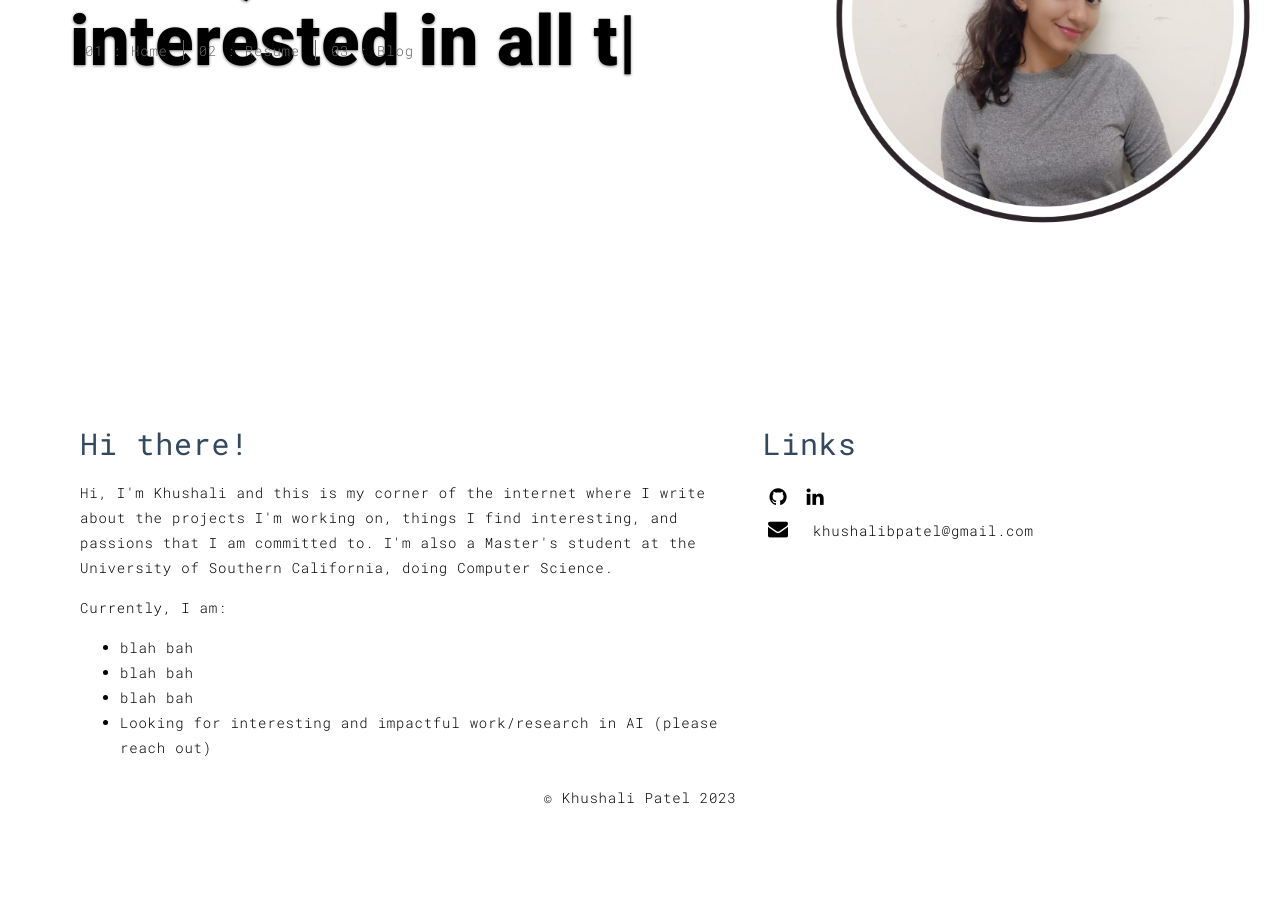
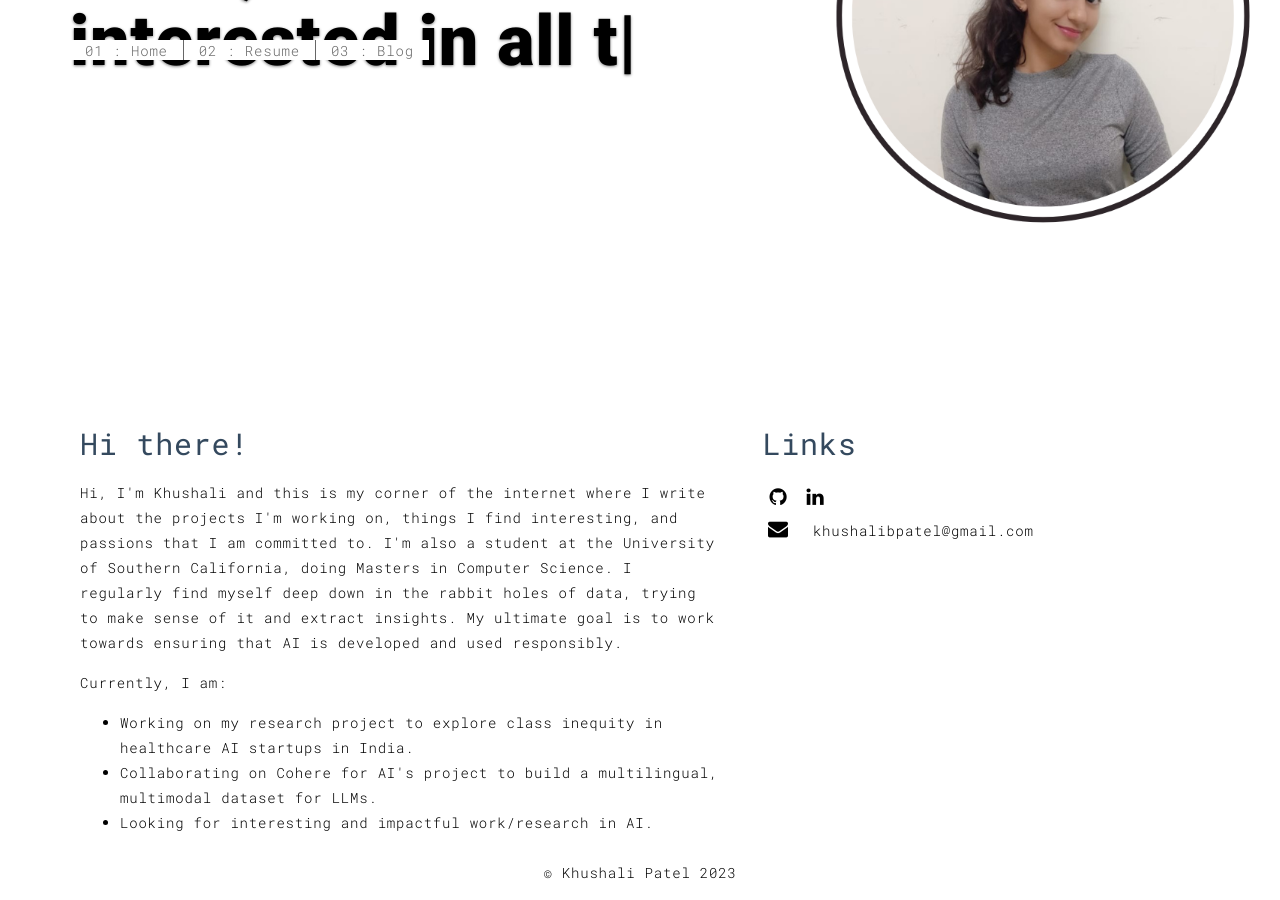
Before and after one commit to KhushaliP/portfolio, a Jekyll site: the page built from index.html, in a window 1280 px wide and 900 px high, scrolled down 402 px. Built offline with Jekyll 4.4.1, drawn with Linux system fonts in a browser that asks for light colours; before the commit the page ends 1227 px from its top, so only the background shows below that.

Commit message:
modified css

```diff
--- a/css/default.css
+++ b/css/default.css
@@ -2801,7 +2801,8 @@ tbody.collapse.in{
     }
 }
 .navbar-nav{
-    margin:.25px -15px
+    margin:.25px -15px;
+    background-color: #fff;
 }
 .navbar-nav>li>a{
     padding-top:10px;
--- a/index.html
+++ b/index.html
@@ -32,23 +32,20 @@ title: Khushali Patel
 			<div class="template-example">
 				<h2 class="template-title-example">Hi there!</h2>
 				<p>
-					Hi, I'm Khushali and this is my corner of the internet where I write about the projects I'm working on, things I find interesting, and passions that I am committed to. I'm also a Master's student at the University of Southern California, doing Computer Science.
-
+					Hi, I'm Khushali and this is my corner of the internet where I write about the projects I'm working on, things I find interesting, and passions that I am committed to. I'm also a student at the University of Southern California, doing Masters in Computer Science.
+					I regularly find myself deep down in the rabbit holes of data, trying to make sense of it and extract insights. My ultimate goal is to work towards ensuring that AI is developed and used responsibly.
 				</p>
 				<p>
 					Currently, I am:
 					<ul>
 						<li>
-							blah bah
+							Working on my research project to explore class inequity in healthcare AI startups in India.
 						</li>
 						<li>
-							blah bah
+							Collaborating on Cohere for AI's project to build a multilingual, multimodal dataset for LLMs.
 						</li>
 						<li>
-							blah bah
-						</li>
-						<li>
-							Looking for interesting and impactful work/research in AI (please reach out)
+							Looking for interesting and impactful work/research in AI.
 						</li>
 					</ul>
 				</p>
```
